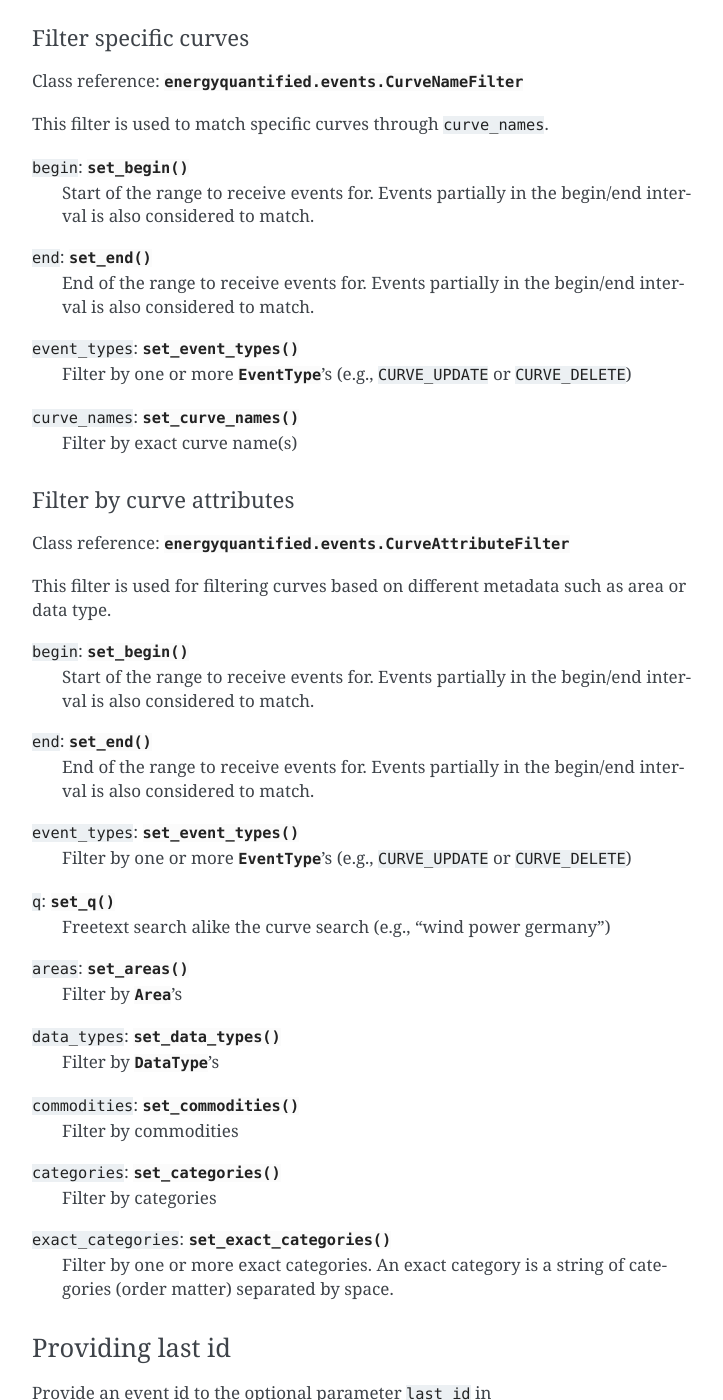
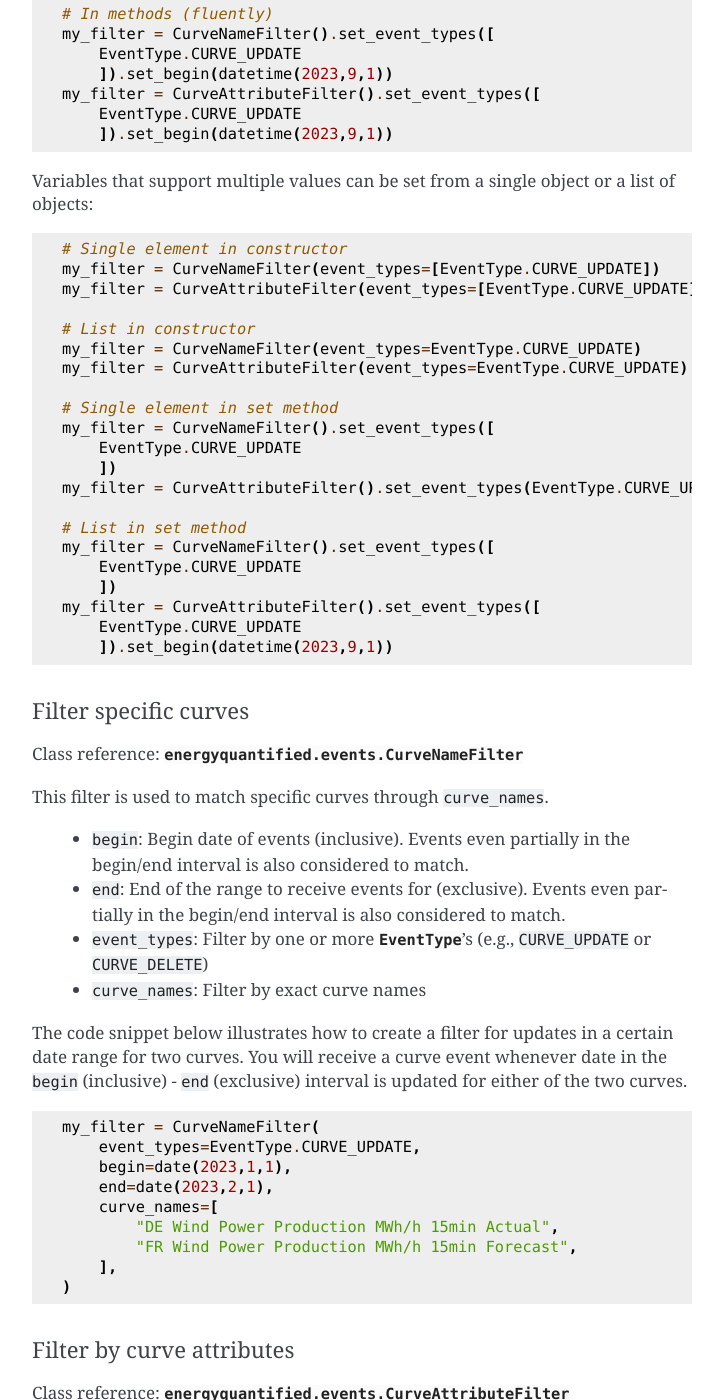
Before and after one commit to energyquantified/eq-python-client, a Sphinx documentation site: the page built from docs/userguide/curve-events.rst, in a window 1280 px wide and 1400 px high, scrolled down 5257 px. Shown: the whole window, without its empty margins (388-1111 px from the left). Built offline with Sphinx 7.4.7, drawn with Linux system fonts in a browser that asks for light colours; some of the changed text lies outside the part shown.

Commit message:
(wip) Improve push docs

```diff
--- a/docs/userguide/curve-events.rst
+++ b/docs/userguide/curve-events.rst
@@ -251,13 +251,16 @@
 Providing filters
 ~~~~~~~~~~~~~~~~~
 
-There are two different types of filters for curve events:
+There are two different filter types for curve events:
 
     * :py:class:`~energyquantified.events.CurveNameFilter`: Filter by
       curves/curve names
 
     * :py:class:`~energyquantified.events.CurveAttributeFilter`: Search filters
       similar to the curve search
+
+However, both filter types support filtering on ``event_types``, ``begin``
+and ``end``.
 
 You can subscribe with a combination of both
 :py:class:`CurveNameFilter <energyquantified.events.CurveNameFilter>` and
@@ -272,28 +275,61 @@
 
     # Single filter
     eq.events.subscribe_curve_events(filters=filter_1)
-    # Or with multiple filters
+    # Multiple filters
     eq.events.subscribe_curve_events(filters=[
         filter_1,
-        ..,
-        filter_n
-        ]
-    )
+        filter_2,
+        filter_3,
+    ])
 
 
-Both filters support setting the variables in various ways:
+Creating a filter
+^^^^^^^^^^^^^^^^^^^^^^
+
+The filter variables can be set in the constructor or through set methods:
 
 .. code-block:: python
 
-    # Through the constructor
-    filter_1 = CurveNameFilter(areas=[Area.DE])
-    # Through .set_ methods
-    filter_1 = CurveNameFilter()
-    filter_1.set_areas([Area.DE])
-    # And can be used fluently
-    filter_1.set_areas(Area.DE).set_data_types(DataType.ACTUAL)
+    from datetime import datetime
 
-Common variables in both filters are ``event_types``, ``begin`` and ``begin``.
+    # In constructor
+    my_filter = CurveNameFilter(event_types=[EventType.CURVE_UPDATE])
+    my_filter = CurveAttributeFilter(event_types=[EventType.CURVE_UPDATE])
+
+    # In methods (fluently)
+    my_filter = CurveNameFilter().set_event_types([
+        EventType.CURVE_UPDATE
+        ]).set_begin(datetime(2023,9,1))
+    my_filter = CurveAttributeFilter().set_event_types([
+        EventType.CURVE_UPDATE
+        ]).set_begin(datetime(2023,9,1))
+
+Variables that support multiple values can be set from a single object or a list
+of objects:
+
+.. code-block:: python
+
+    # Single element in constructor
+    my_filter = CurveNameFilter(event_types=[EventType.CURVE_UPDATE])
+    my_filter = CurveAttributeFilter(event_types=[EventType.CURVE_UPDATE])
+
+    # List in constructor
+    my_filter = CurveNameFilter(event_types=EventType.CURVE_UPDATE)
+    my_filter = CurveAttributeFilter(event_types=EventType.CURVE_UPDATE)
+
+    # Single element in set method
+    my_filter = CurveNameFilter().set_event_types([
+        EventType.CURVE_UPDATE
+        ])
+    my_filter = CurveAttributeFilter().set_event_types(EventType.CURVE_UPDATE)
+
+    # List in set method
+    my_filter = CurveNameFilter().set_event_types([
+        EventType.CURVE_UPDATE
+        ])
+    my_filter = CurveAttributeFilter().set_event_types([
+        EventType.CURVE_UPDATE
+        ]).set_begin(datetime(2023,9,1))
 
 
 Filter specific curves
@@ -303,20 +339,34 @@
 
 This filter is used to match specific curves through ``curve_names``.
 
-``begin``: :py:meth:`set_begin() <energyquantified.events.CurveNameFilter.set_begin>`
-    Start of the range to receive events for. Events partially in the
-    begin/end interval is also considered to match.
+    * ``begin``: Begin date of events (inclusive). Events even partially in the
+      begin/end interval is also considered to match.
 
-``end``: :py:meth:`set_end() <energyquantified.events.CurveNameFilter.set_end>`
-    End of the range to receive events for. Events partially in the begin/end
-    interval is also considered to match.
+    * ``end``: End of the range to receive events for (exclusive). Events
+      even partially in the begin/end interval is also considered to match.
 
-``event_types``: :py:meth:`set_event_types() <energyquantified.events.CurveNameFilter.set_event_types>`
-    Filter by one or more :py:class:`EventType <energyquantified.events.EventType>`'s
-    (e.g., ``CURVE_UPDATE`` or ``CURVE_DELETE``)
+    * ``event_types``: Filter by one or more
+      :py:class:`EventType <energyquantified.events.EventType>`'s (e.g.,
+      ``CURVE_UPDATE`` or ``CURVE_DELETE``)
 
-``curve_names``: :py:meth:`set_curve_names() <energyquantified.events.CurveNameFilter.set_curve_names>`
-    Filter by exact curve name(s)
+    * ``curve_names``: Filter by exact curve names
+
+The code snippet below illustrates how to create a filter for updates in a
+certain date range for two curves. You will receive a curve event whenever
+date in the ``begin`` (inclusive) - ``end`` (exclusive) interval is updated
+for either of the two curves.
+
+.. code-block:: python
+
+    my_filter = CurveNameFilter(
+        event_types=EventType.CURVE_UPDATE,
+        begin=date(2023,1,1),
+        end=date(2023,2,1),
+        curve_names=[
+            "DE Wind Power Production MWh/h 15min Actual",
+            "FR Wind Power Production MWh/h 15min Forecast",
+        ],
+    )
 
 
 Filter by curve attributes
@@ -327,36 +377,56 @@
 This filter is used for filtering curves based on different metadata such as
 area or data type.
 
-``begin``: :py:meth:`set_begin() <energyquantified.events.CurveNameFilter.set_begin>`
-    Start of the range to receive events for. Events partially in the
-    begin/end interval is also considered to match.
+    * ``begin``: Begin date of events (inclusive). Events even partially in the
+      begin/end interval is also considered to match.
 
-``end``: :py:meth:`set_end() <energyquantified.events.CurveNameFilter.set_end>`
-    End of the range to receive events for. Events partially in the begin/end
-    interval is also considered to match.
+    * ``end``: End of the range to receive events for (exclusive). Events
+      even partially in the begin/end interval is also considered to match.
 
-``event_types``: :py:meth:`set_event_types() <energyquantified.events.CurveNameFilter.set_event_types>`
-    Filter by one or more :py:class:`EventType <energyquantified.events.EventType>`'s
-    (e.g., ``CURVE_UPDATE`` or ``CURVE_DELETE``)
+    * ``event_types``: Filter by
+      :py:class:`EventType <energyquantified.events.EventType>` (e.g.,
+      ``CURVE_UPDATE`` or ``CURVE_DELETE``)
 
-``q``: :py:meth:`set_q() <energyquantified.events.CurveAttributeFilter.set_q>`
-    Freetext search alike the curve search (e.g., "wind power germany")
+    * ``q``: Freetext search alike the curve search (e.g., "wind power germany")
 
-``areas``: :py:meth:`set_areas() <energyquantified.events.CurveAttributeFilter.set_areas>`
-    Filter by :py:class:`Area <energyquantified.metadata.Area>`'s
+    * ``areas``: Filter by :py:class:`Area <energyquantified.metadata.Area>`
 
-``data_types``: :py:meth:`set_data_types() <energyquantified.events.CurveAttributeFilter.set_data_types>`
-    Filter by :py:class:`DataType <energyquantified.metadata.DataType>`'s
+    * ``data_types``: Filter by
+      :py:class:`DataType <energyquantified.metadata.DataType>`
 
-``commodities``: :py:meth:`set_commodities() <energyquantified.events.CurveAttributeFilter.set_commodities>`
-    Filter by commodities
+    * ``commodities``: Filter by commodities
 
-``categories``: :py:meth:`set_categories() <energyquantified.events.CurveAttributeFilter.set_categories>`
-    Filter by categories
+    * ``categories``: Filter by categories
 
-``exact_categories``: :py:meth:`set_exact_categories() <energyquantified.events.CurveAttributeFilter.set_exact_categories>`
-    Filter by one or more exact categories. An exact category is a string of
-    categories (order matter) separated by space.
+    * ``exact_categories``: Filter by one or more exact categories. An exact
+      category is a string of categories (ordered) separated by space (e.g.,
+      "Wind Power")
+
+The code snippet below illustrates how to create a filter for curve updates
+for january of 2023 in ``actual`` or ``forecast`` data with the
+``Wind Power Production`` category, in either Germany or France.
+
+.. code-block:: python
+
+    my_filter = CurveAttributeFilter(
+        event_types=EventType.CURVE_UPDATE,
+        begin=date(2023,1,1),
+        end=date(2023,2,1),
+        data_types=[
+            DataType.ACTUAL,
+            DataType.FORECAST,
+        ],
+        exact_categories="Wind Power Production",
+        areas=[Area.DE, Area.FR],
+    )
+
+For a curve event to match it must meet all of the following requirements:
+
+    * The event type is ``CURVE_UPDATE`` (data is added or changed)
+    * At least one value in january 2023 is updated
+    * The data type is ``actual`` or ``forecast``
+    * The exact category is ``Wind Power Production``
+    * The related area is Germany or France
 
 
 Providing last id
```
